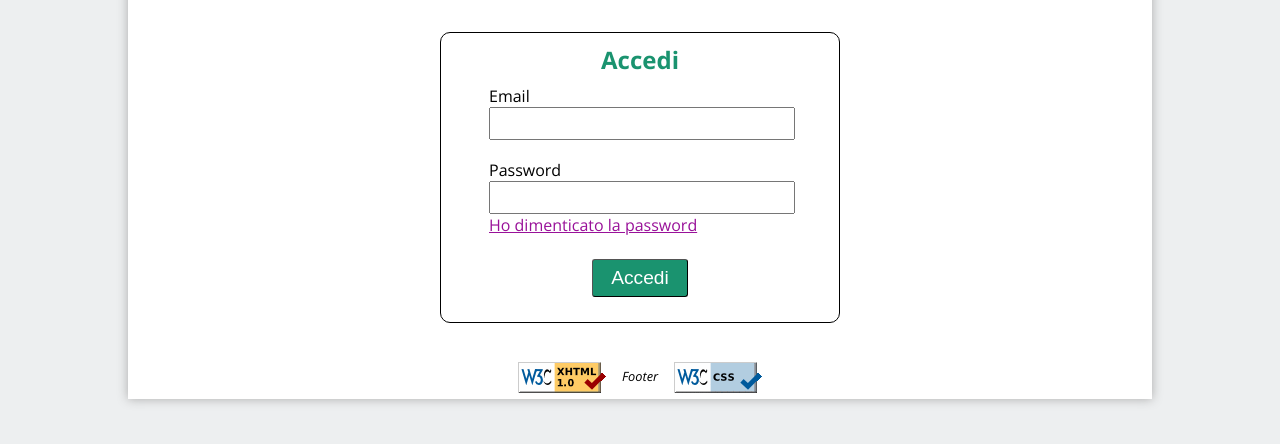
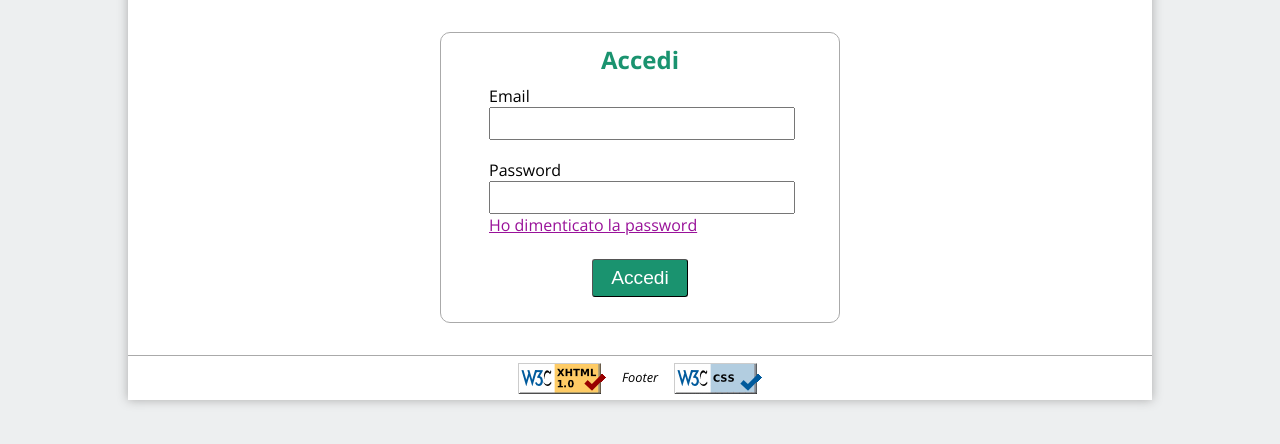
Before and after one commit to NicholasPilotto/ProgettoTecWeb21, a PHP site: page /accedi.php in a window 1280 px wide. Shown: the part 149-593 px from the top of the page. Run offline with PHP 8.4, Linux system fonts and the light colour scheme.

Commit message:
bordi grigi

```diff
--- a/Site/style.css
+++ b/Site/style.css
@@ -243,7 +243,7 @@ SEZIONE CONTENT
 
 #formAccedi fieldset {
     padding: 0em 3em 3em 3em;
-    border: 1px solid #000;
+    border: 1px solid #aaaaaa;
     border-radius: 10px;
 }
 
@@ -313,11 +313,11 @@ SEZIONE CONTENT
     display: flex;
     flex-wrap: wrap; /* Andare a capo */
 
-    border-left: 1px solid #000;
+    border-left: 1px solid #aaaaaa;
 }
 
 .advertsCards li{
-    border-top: 1px solid #000;
+    border-top: 1px solid #aaaaaa;
 }
 
 li.primaInserzione {
@@ -369,7 +369,7 @@ footer {
     clear: both;
     text-align: center;
     font-size: 0.8em;
-    /*border-top: 1px solid #000;*/
+    border-top: 1px solid #aaaaaa;
     padding: 0.5em;
 
     background-color: white;
```
